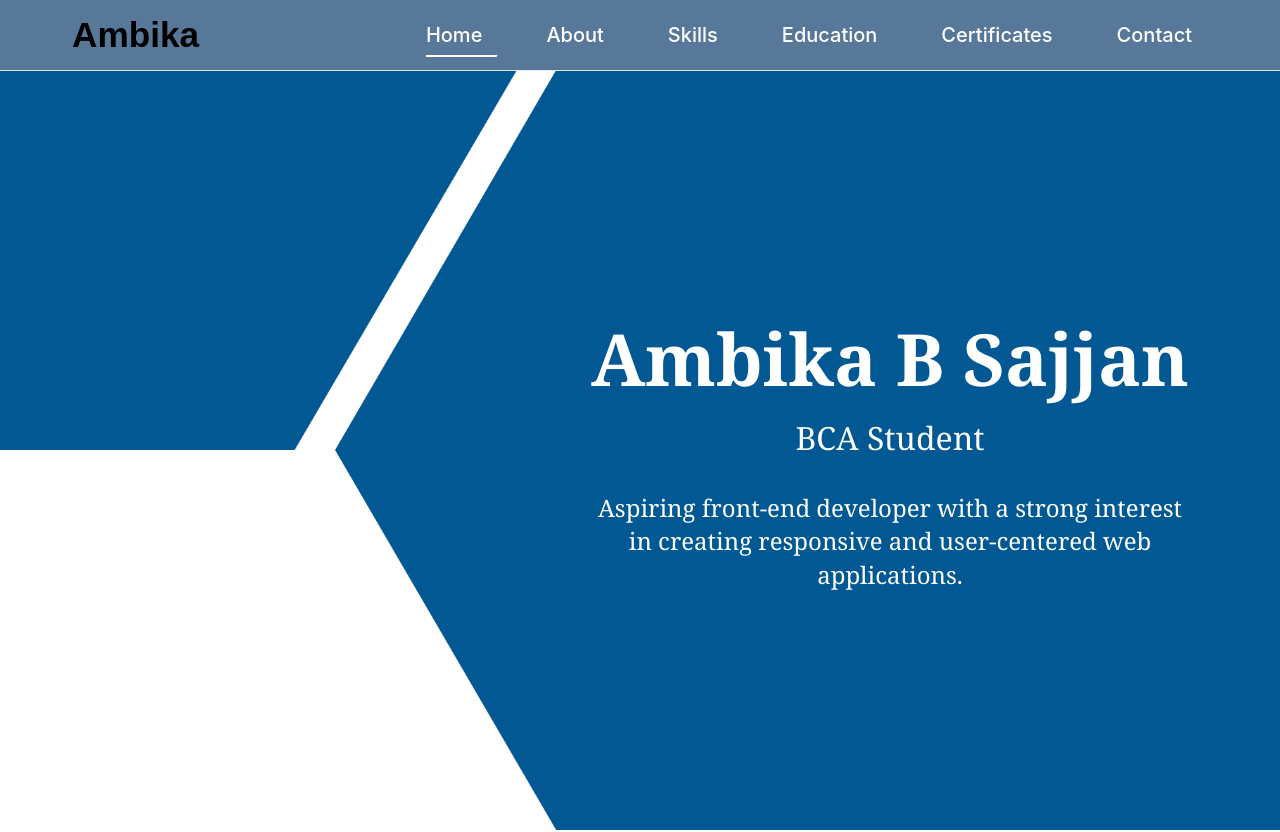
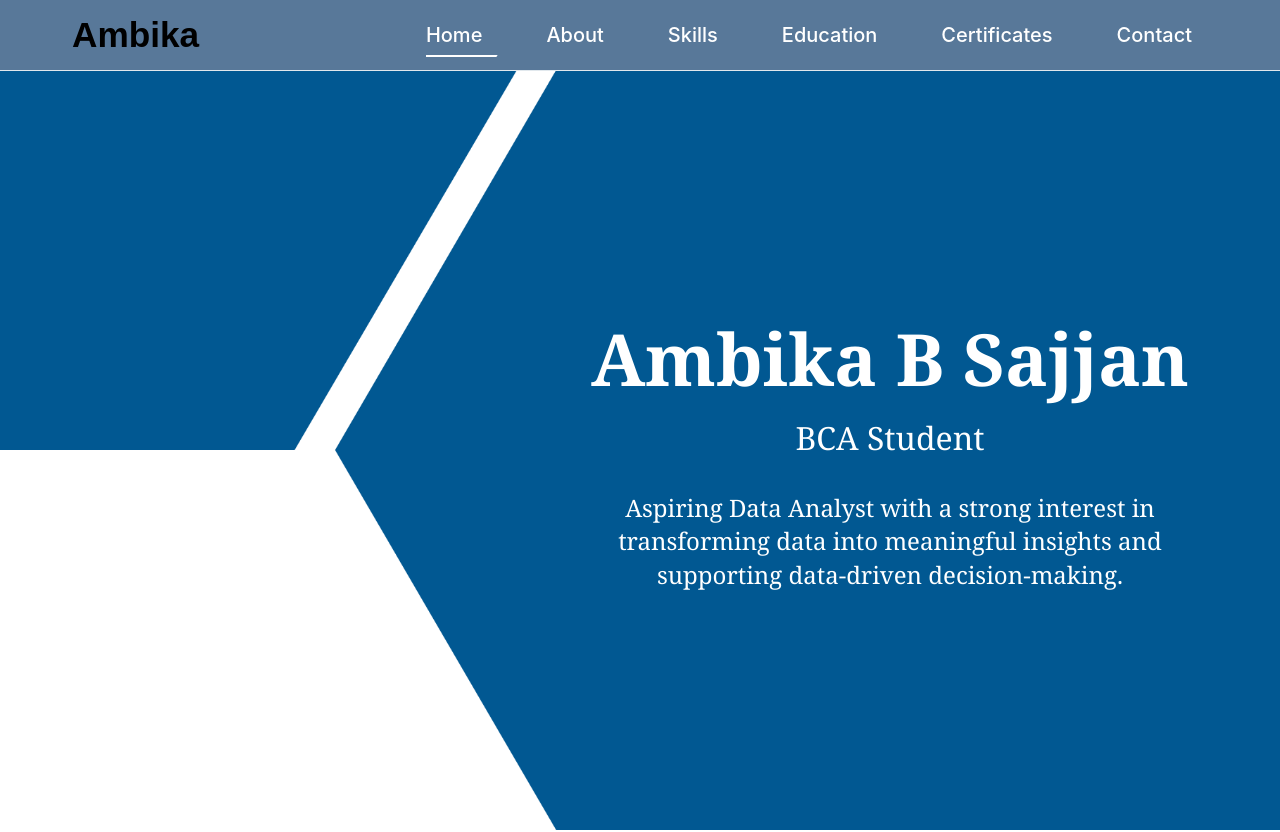
Before and after one commit to Ambika1704/Am-portfolio, a React (Create React App) app in the folder client/: page / in a window 1280 px wide. Shown: the top 832 px of the page. Built offline with nearby package versions, Linux system fonts and the light colour scheme; a web font is replaced by a local one.

Commit message:
Update HeroSection.js

```diff
--- a/client/src/components/sections/HeroSection.js
+++ b/client/src/components/sections/HeroSection.js
@@ -14,7 +14,7 @@ const HeroSection = () => {
           <h1>Ambika B Sajjan</h1>
           <p className="subtitle">BCA Student</p>
           <p className="description">
-           Aspiring front-end developer with a strong interest in creating responsive and user-centered web applications.
+           Aspiring Data Analyst with a strong interest in transforming data into meaningful insights and supporting data-driven decision-making.
           </p>
         </div>
       </div>
```
